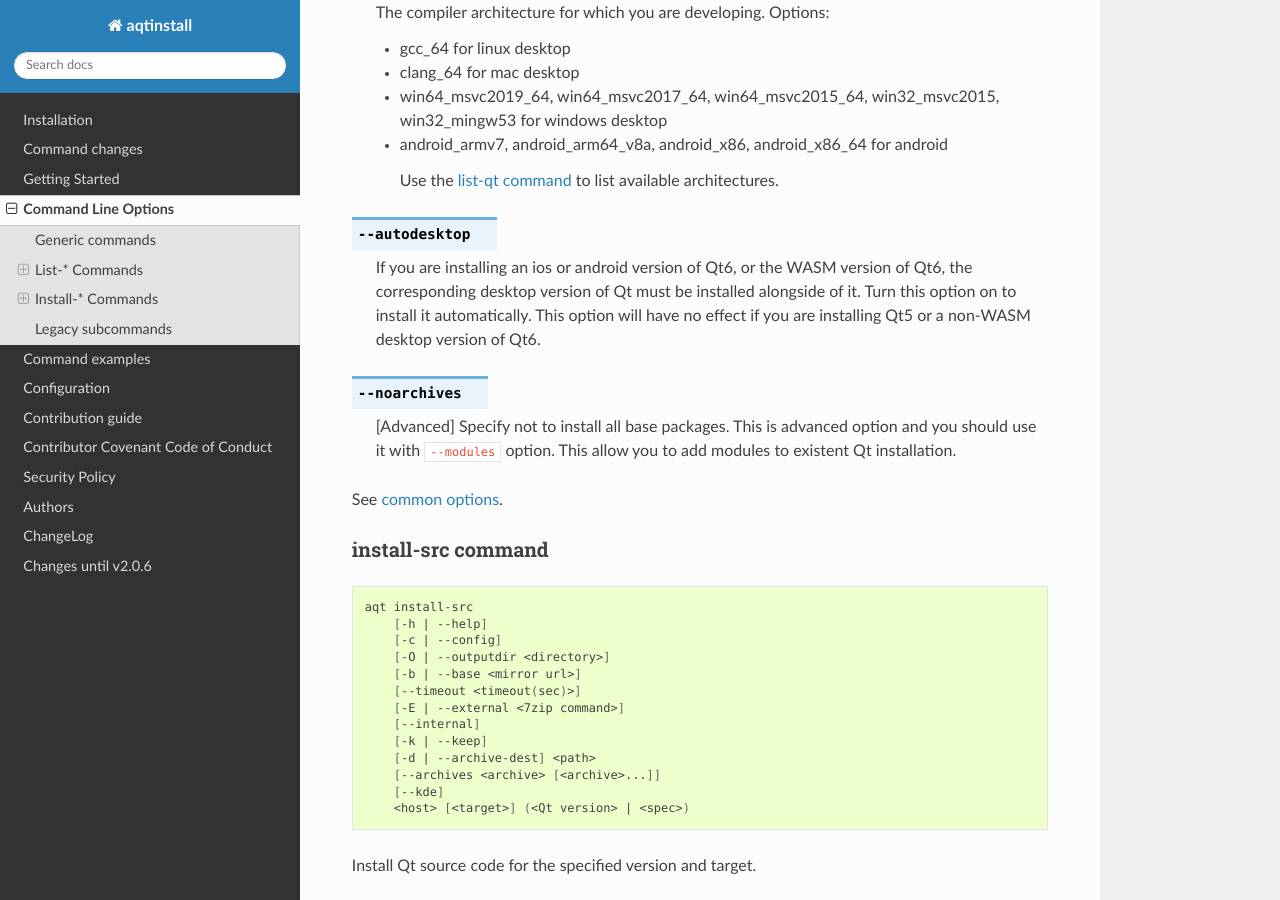
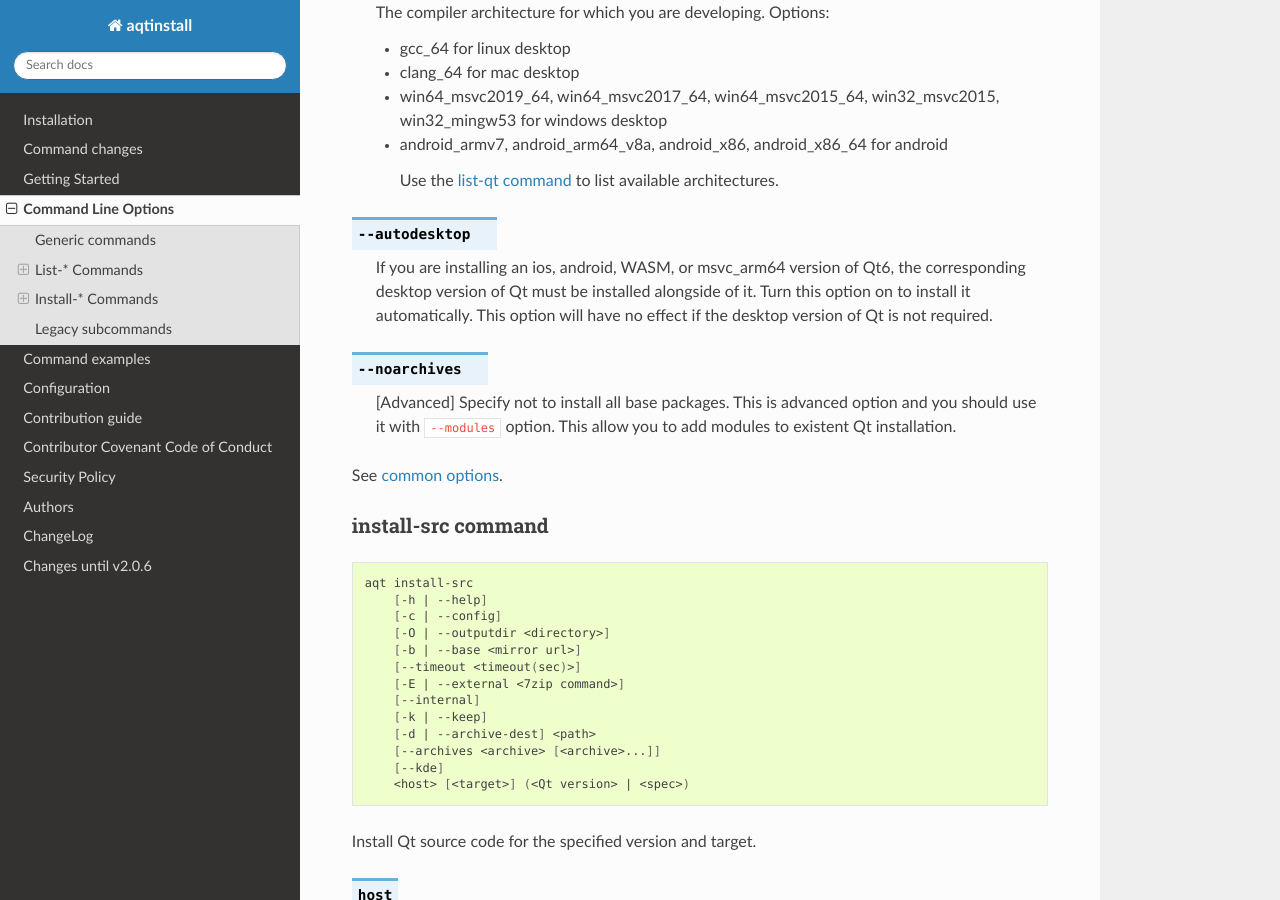
Before and after one commit to miurahr/aqtinstall, a Sphinx documentation site: the page built from docs/cli.rst, in a window 1280 px wide and 900 px high, scrolled down 9258 px. Built offline with Sphinx 7.4.7 and the Read the Docs theme 2.0.0, drawn with Linux system fonts in a browser that asks for light colours; the version number could not be read and is left out.

Commit message:
update documentation for --autodesktop flag

```diff
--- a/docs/cli.rst
+++ b/docs/cli.rst
@@ -545,10 +545,10 @@
 
 .. option:: --autodesktop
 
-    If you are installing an ios or android version of Qt6, or the WASM version of Qt6,
+    If you are installing an ios, android, WASM, or msvc_arm64 version of Qt6,
     the corresponding desktop version of Qt must be installed alongside of it.
     Turn this option on to install it automatically.
-    This option will have no effect if you are installing Qt5 or a non-WASM desktop version of Qt6.
+    This option will have no effect if the desktop version of Qt is not required.
 
 .. option:: --noarchives
 
```
Also changed, not shown: 1 other file.
